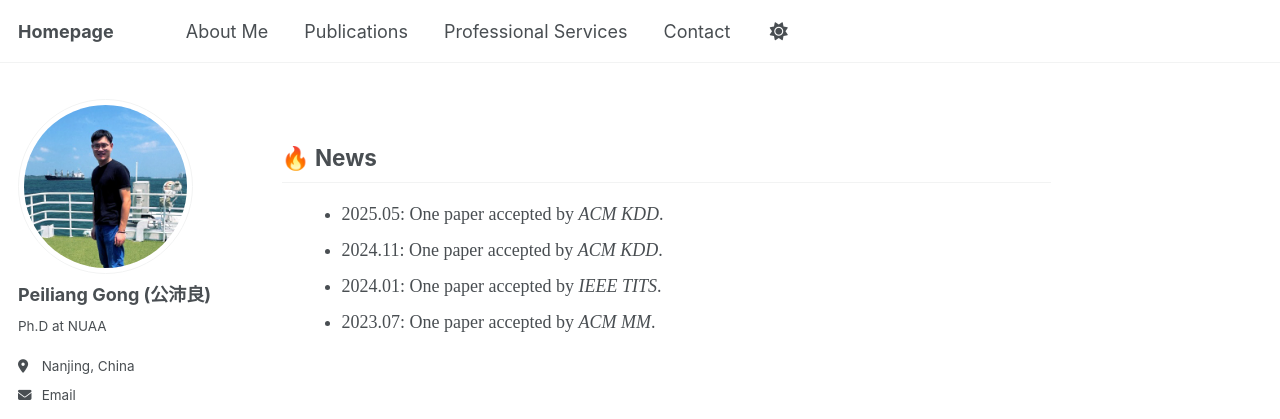
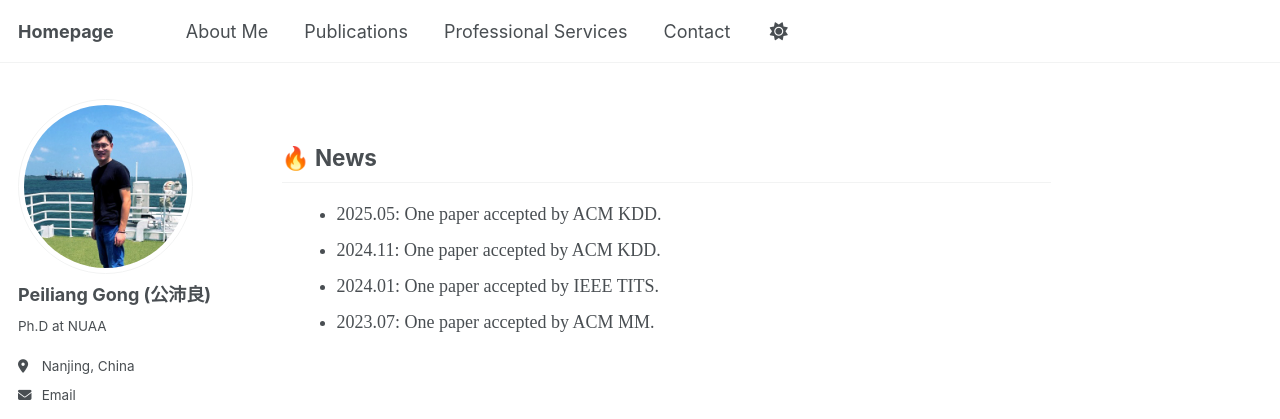
Before and after one commit to Tokenmw/Tokenmw.github.io, a Jekyll site: the page built from _pages/news.md, in a window 1280 px wide. Shown: the top 419 px of the page. Built offline with Jekyll 4.4.1, drawn with Linux system fonts in a browser that asks for light colours; some web fonts are replaced; our own code applies the rules of GitHub Pages for plain Markdown files.

Commit message:
Update news.md

```diff
--- a/_pages/news.md
+++ b/_pages/news.md
@@ -1,11 +1,11 @@
 <!-- News section -->
 <div id="news" style="font-family: 'Times New Roman', serif; text-align: justify; margin-top: 40px;">
 <h2>🔥 News</h2>
-<ul style="list-style-type: disc; margin-left: 20px;">
-  <li>2025.05: One paper accepted by <em>ACM KDD</em>.</li>
-  <li>2024.11: One paper accepted by <em>ACM KDD</em>.</li>
-  <li>2024.01: One paper accepted by <em>IEEE TITS</em>.</li>
-  <li>2023.07: One paper accepted by <em>ACM MM</em>.</li>
+<ul style="list-style-type: disc; margin-left: 15px; margin-bottom: 5px;">
+  <li>2025.05: One paper accepted by ACM KDD.</li>
+  <li>2024.11: One paper accepted by ACM KDD.</li>
+  <li>2024.01: One paper accepted by IEEE TITS.</li>
+  <li>2023.07: One paper accepted by ACM MM.</li>
 </ul>
 <br />
 </div>
```
